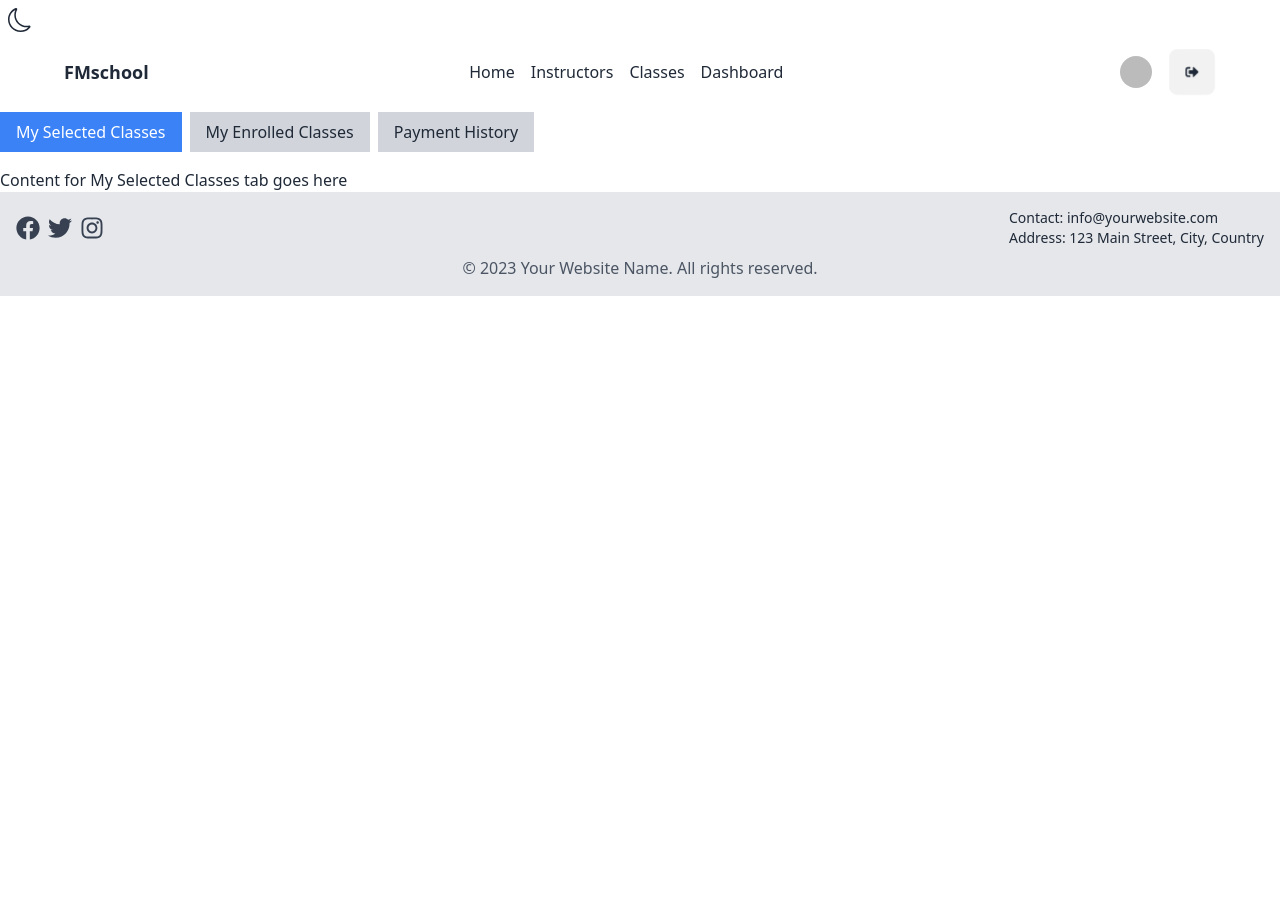
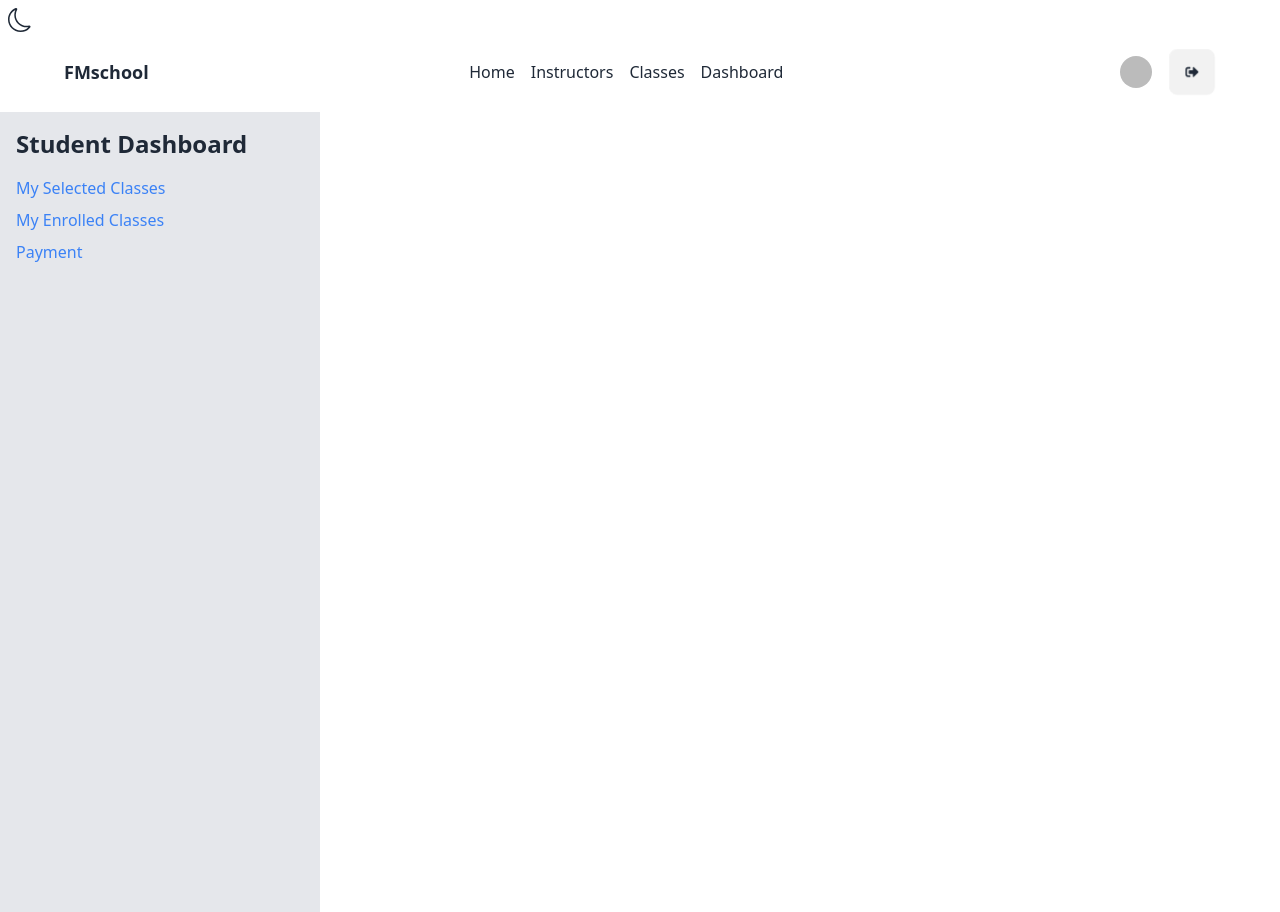
Before and after one commit to raaz1212/FMschool-client, a React (Vite) app: page /dashboard in a window 1280 px wide. Before the commit the page ends 800 px from the top, so only its background shows below. Built offline with nearby package versions, Linux system fonts and the light colour scheme; no server answers; sample sign-in values are in the browser's storage.

Commit message:
selected class

```diff
--- a/package.json
+++ b/package.json
@@ -25,7 +25,7 @@
     "react-hook-form": "^7.44.3",
     "react-icons": "^4.9.0",
     "react-marquee-slider": "^1.1.5",
-    "react-router-dom": "^6.12.0",
+    "react-router-dom": "^6.12.1",
     "react-spring": "^9.7.1",
     "sort-by": "^1.2.0",
     "sweetalert2": "^11.7.11"
--- /dev/null
+++ b/src/Routes/PrivateRoute.jsx
@@ -0,0 +1,19 @@
+import { useContext } from "react";
+import { AuthContext } from "../components/Auth/AuthProvider";
+import { Navigate, useLocation } from "react-router";
+
+const PrivateRoute = ({ children }) => {
+  const { user, loading } = useContext(AuthContext);
+  const location = useLocation();
+
+  if (loading) {
+    return <progress className="progress w-56"></progress>;
+  }
+
+  if (user) {
+    return children;
+  }
+  return <Navigate to="/login" state={{ from: location }} replace></Navigate>;
+};
+
+export default PrivateRoute;
--- a/src/Routes/Routes.jsx
+++ b/src/Routes/Routes.jsx
@@ -8,6 +8,8 @@ import InstructorsPage from "../pages/Instructors/Instructor";
 import LoginPage from "../pages/Login/Login";
 import Register from "../pages/Registration/Registration";
 import StudentDashboard from "../pages/StudentDash/Dashboard";
+import SelectedClassesTable from "../pages/StudentDash/SelectedClasses";
+import PrivateRoute from "./PrivateRoute";
 
 const routes = createBrowserRouter([
   {
@@ -41,10 +43,29 @@ const routes = createBrowserRouter([
         path: "/classes",
         element: <ClassesPage />,
       },
+    ],
+  },
+  {
+    path: "/dashboard",
+    element: (
+      <PrivateRoute>
+        <Navbar />
+        <StudentDashboard />
+      </PrivateRoute>
+    ),
+    children: [
       {
-        path: "/dashboard",
-        element: <StudentDashboard />,
+        path: "/dashboard/selected-classes",
+        element: <SelectedClassesTable />,
       },
+      // {
+      //   path: "/myenrolledclass",
+      //   element: <MyCart></MyCart>,
+      // },
+      // {
+      //   path: "/payment",
+      //   element: <Payment></Payment>,
+      // },
     ],
   },
 ]);
--- a/src/pages/Classes/Classes.jsx
+++ b/src/pages/Classes/Classes.jsx
@@ -1,22 +1,64 @@
-import React, { useState, useEffect } from "react";
+import React, { useState, useEffect, useContext } from "react";
+import { AuthContext } from "../../components/Auth/AuthProvider"; // Replace with the correct path
 
 const ClassesPage = ({ onClassSelect }) => {
   const [classes, setClasses] = useState([]);
+  const { user } = useContext(AuthContext);
 
   useEffect(() => {
     fetch("http://localhost:5000/classes")
       .then((response) => response.json())
-      .then((data) => setClasses(data))
+      .then((data) => {
+        const selectedClasses =
+          JSON.parse(localStorage.getItem("selectedClasses")) || [];
+        const updatedClasses = data.map((course) => {
+          if (selectedClasses.includes(course._id)) {
+            return { ...course, isSelected: true };
+          }
+          return course;
+        });
+        setClasses(updatedClasses);
+      })
       .catch((error) => console.log(error));
   }, []);
 
   const handleSelect = (classId) => {
+    if (!user) {
+      alert("Please log in before selecting a class.");
+      return;
+    }
+
     setClasses((prevClasses) =>
-      prevClasses.map((course) =>
-        course._id === classId
-          ? { ...course, isSelected: !course.isSelected }
-          : course
-      )
+      prevClasses.map((course) => {
+        if (course._id === classId) {
+          const isSelected = !course.isSelected;
+          if (isSelected) {
+            // Add classId to selectedClasses in local storage
+            const selectedClasses =
+              JSON.parse(localStorage.getItem("selectedClasses")) || [];
+            if (!selectedClasses.includes(classId)) {
+              selectedClasses.push(classId);
+              localStorage.setItem(
+                "selectedClasses",
+                JSON.stringify(selectedClasses)
+              );
+            }
+          } else {
+            // Remove classId from selectedClasses in local storage
+            const selectedClasses =
+              JSON.parse(localStorage.getItem("selectedClasses")) || [];
+            const updatedSelectedClasses = selectedClasses.filter(
+              (id) => id !== classId
+            );
+            localStorage.setItem(
+              "selectedClasses",
+              JSON.stringify(updatedSelectedClasses)
+            );
+          }
+          return { ...course, isSelected };
+        }
+        return course;
+      })
     );
   };
 
--- a/src/pages/Registration/Registration.jsx
+++ b/src/pages/Registration/Registration.jsx
@@ -15,7 +15,10 @@ const Register = () => {
     register,
     handleSubmit,
     formState: { errors },
+    watch,
   } = useForm();
+
+  const password = watch("password");
 
   const onSubmit = (data) => {
     const { email, password, name, photoURL } = data;
@@ -24,6 +27,11 @@ const Register = () => {
 
     if (password.length < 6) {
       setError("Please enter at least 6 characters for your password.");
+      return;
+    }
+
+    if (password !== data.confirmPassword) {
+      setError("Passwords do not match.");
       return;
     }
 
@@ -67,7 +75,7 @@ const Register = () => {
 
   return (
     <div className="flex justify-center items-center h-screen">
-      <div className="max-w-md w-full mx-4 p-6 rounded-lg shadow-lg">
+      <div className="max-w-md w-full mx-4 p-6 rounded-lg border shadow-lg">
         <h2 className="text-2xl font-bold mb-4 text-center">Register</h2>
         <form onSubmit={handleSubmit(onSubmit)}>
           <div className="mb-4 relative">
@@ -105,6 +113,21 @@ const Register = () => {
               <p className="text-red-500 mt-1">{errors.password.message}</p>
             )}
           </div>
+          <div className="mb-4 relative">
+            <input
+              className="w-full pl-10 pr-4 py-3 rounded border focus:outline-none focus:ring-2 focus:ring-blue-500"
+              type="password"
+              {...register("confirmPassword", {
+                required: "Please confirm your password",
+              })}
+              placeholder="Confirm Password"
+            />
+            {errors.confirmPassword && (
+              <p className="text-red-500 mt-1">
+                {errors.confirmPassword.message}
+              </p>
+            )}
+          </div>
           <input
             className="w-full mb-4 px-4 py-3 rounded border focus:outline-none focus:ring-2 focus:ring-blue-500"
             type="url"
--- a/src/pages/StudentDash/Dashboard.jsx
+++ b/src/pages/StudentDash/Dashboard.jsx
@@ -1,62 +1,42 @@
-import React, { useState } from "react";
+import React from "react";
+import { Link, Outlet } from "react-router-dom";
 
 const StudentDashboard = () => {
-  const [activeTab, setActiveTab] = useState(1);
-
-  const handleTabChange = (tabNumber) => {
-    setActiveTab(tabNumber);
-  };
-
   return (
-    <div className="flex flex-col">
-      <div className="flex mb-4">
-        <button
-          className={`px-4 py-2 mr-2 ${
-            activeTab === 1 ? "bg-blue-500 text-white" : "bg-gray-300"
-          }`}
-          onClick={() => handleTabChange(1)}
-        >
-          My Selected Classes
-        </button>
-        <button
-          className={`px-4 py-2 mr-2 ${
-            activeTab === 2 ? "bg-blue-500 text-white" : "bg-gray-300"
-          }`}
-          onClick={() => handleTabChange(2)}
-        >
-          My Enrolled Classes
-        </button>
-        <button
-          className={`px-4 py-2 ${
-            activeTab === 3 ? "bg-blue-500 text-white" : "bg-gray-300"
-          }`}
-          onClick={() => handleTabChange(3)}
-        >
-          Payment History
-        </button>
+    <div className="flex">
+      <nav className="w-1/4 h-screen bg-gray-200 p-4">
+        <h2 className="text-2xl font-bold mb-4">Student Dashboard</h2>
+        <ul className="space-y-2">
+          <li>
+            <Link
+              to="/dashboard/selected-classes"
+              className="text-blue-500 hover:underline"
+            >
+              My Selected Classes
+            </Link>
+          </li>
+          <li>
+            <Link
+              to="/dashboard/enrolled-classes"
+              className="text-blue-500 hover:underline"
+            >
+              My Enrolled Classes
+            </Link>
+          </li>
+          <li>
+            <Link
+              to="/dashboard/payment"
+              className="text-blue-500 hover:underline"
+            >
+              Payment
+            </Link>
+          </li>
+        </ul>
+      </nav>
+      <div className="w-3/4 h-screen p-4">
+        {/* Render the child routes */}
+        <Outlet />
       </div>
-
-      {/* Tab content */}
-      {activeTab === 1 && (
-        <div>
-          {/* My Selected Classes content */}
-          <p>Content for My Selected Classes tab goes here</p>
-        </div>
-      )}
-
-      {activeTab === 2 && (
-        <div>
-          {/* My Enrolled Classes content */}
-          <p>Content for My Enrolled Classes tab goes here</p>
-        </div>
-      )}
-
-      {activeTab === 3 && (
-        <div>
-          {/* Payment History content */}
-          <p>Content for Payment History tab goes here</p>
-        </div>
-      )}
     </div>
   );
 };
--- a/src/pages/StudentDash/SelectedClasses.jsx
+++ b/src/pages/StudentDash/SelectedClasses.jsx
@@ -0,0 +1,100 @@
+import React, { useEffect, useState } from "react";
+
+const SelectedClassesTable = () => {
+  const [classes, setClasses] = useState([]);
+
+  useEffect(() => {
+    fetchClasses();
+  }, []);
+
+  const fetchClasses = () => {
+    // Fetch the classes data
+    fetch("http://localhost:5000/classes")
+      .then((response) => response.json())
+      .then((data) => setClasses(data))
+      .catch((error) => console.log(error));
+  };
+
+  // Retrieve selected classes from local storage
+  const selectedClasses =
+    JSON.parse(localStorage.getItem("selectedClasses")) || [];
+
+  const handleDelete = (classId) => {
+    // Remove the class from selectedClasses in local storage
+    const updatedSelectedClasses = selectedClasses.filter(
+      (id) => id !== classId
+    );
+    localStorage.setItem(
+      "selectedClasses",
+      JSON.stringify(updatedSelectedClasses)
+    );
+
+    fetchClasses(); // Refetch the classes data after deleting a selected class
+  };
+
+  const handlePay = () => {
+    // Implement the logic for payment
+    // You can redirect the user to a payment gateway or perform any other necessary actions
+    alert("Payment functionality will be implemented here.");
+  };
+
+  return (
+    <div className="p-4 m-8">
+      <h2 className="text-4xl font-bold mb-16 text-center">
+        My Selected Classes
+      </h2>
+      {selectedClasses.length === 0 ? (
+        <p className="text-center">No classes selected.</p>
+      ) : (
+        <table className="min-w-full bg-white border border-gray-300">
+          <thead>
+            <tr>
+              <th className="px-6 py-4 text-left">Class Name</th>
+              <th className="px-6 py-4 text-left">Instructor</th>
+              <th className="px-6 py-4 text-left">Price</th>
+              <th className="px-6 py-4 text-left">Actions</th>
+            </tr>
+          </thead>
+          <tbody>
+            {selectedClasses.map((classId) => {
+              // Find the selected class in the classes array
+              const selectedClass = classes.find(
+                (course) => course._id === classId
+              );
+              if (!selectedClass) {
+                return null; // Handle case where selected class is not found
+              }
+              return (
+                <tr key={classId}>
+                  <td className="px-6 py-4">{selectedClass.name}</td>
+                  <td className="px-6 py-4">{selectedClass.instructorName}</td>
+                  <td className="px-6 py-4">${selectedClass.price}</td>
+                  <td className="px-6 py-4">
+                    <button
+                      className="bg-red-500 text-white font-bold py-2 px-4 rounded mr-2"
+                      onClick={() => handleDelete(classId)}
+                    >
+                      Delete
+                    </button>
+                  </td>
+                </tr>
+              );
+            })}
+          </tbody>
+        </table>
+      )}
+      {selectedClasses.length > 0 && (
+        <div className="mt-4 text-center">
+          <button
+            className="bg-blue-500 text-white font-bold py-2 px-4 rounded"
+            onClick={handlePay}
+          >
+            Pay
+          </button>
+        </div>
+      )}
+    </div>
+  );
+};
+
+export default SelectedClassesTable;
```
Also changed, not shown: 1 other file (tests, documents, lock files or other folders).
